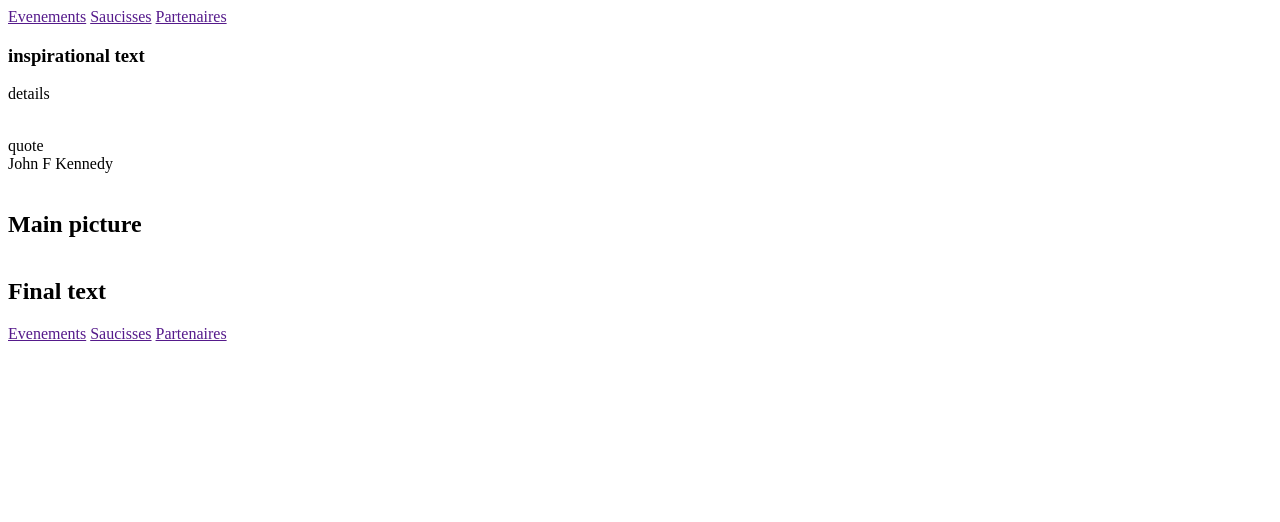
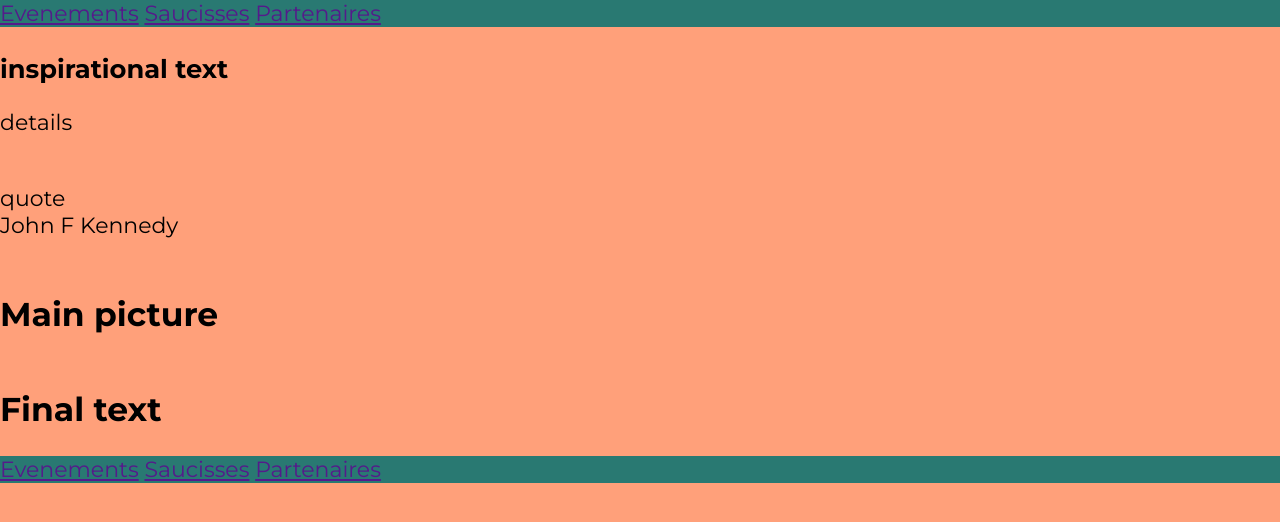
Before and after one commit to JeffFromParis/Responsive-Club-Website, a plain HTML site: page index.html in a window 1280 px wide. Drawn offline with Linux system fonts and the light colour scheme.

Commit message:
Add background color on html, footer and header

```diff
--- a/index.html
+++ b/index.html
@@ -5,6 +5,10 @@
     <meta name="viewport" content="width=device-width, initial-scale=1.0">
     <meta name="description" content="A fake club website about sausages.">
     <meta name="author" content="Jeff Vergne">
+    <link rel="preconnect" href="https://fonts.googleapis.com">
+    <link rel="preconnect" href="https://fonts.gstatic.com" crossorigin>
+    <link href="https://fonts.googleapis.com/css2?family=Montserrat:ital,wght@0,200;0,400;0,700;1,200;1,400;1,700&display=swap" rel="stylesheet">
+    <link rel="stylesheet" href="./styles.css">
     <title>le club de la saucisse</title>
 </head>
 <body>
@@ -14,6 +18,7 @@
                 <a href="">Saucisses</a>
                 <a href="">Partenaires</a>
             </nav>
+        </header>
         <main>
             <banner></banner>
             <section id = "introduction-section">
@@ -47,6 +52,5 @@
             <a href="">Saucisses</a>
             <a href="">Partenaires</a>
         </footer>
-    </header>
     </body>
 </html>
--- a/styles.css
+++ b/styles.css
@@ -0,0 +1,24 @@
+html{
+    font-family: 'Montserrat', sans-serif;
+    font-size: 22px;
+    background-color: rgb(255, 160, 122);
+    margin: 0;
+    padding: 0;
+    box-sizing: border-box;
+}
+
+body {
+    margin: 0;
+}
+
+header {
+    background-color: rgb(41, 121, 114);
+}
+
+main {
+
+}
+
+footer {
+    background-color: rgb(41, 121, 114);
+}
```
Lines whose indentation alone changed are shown as unchanged.
